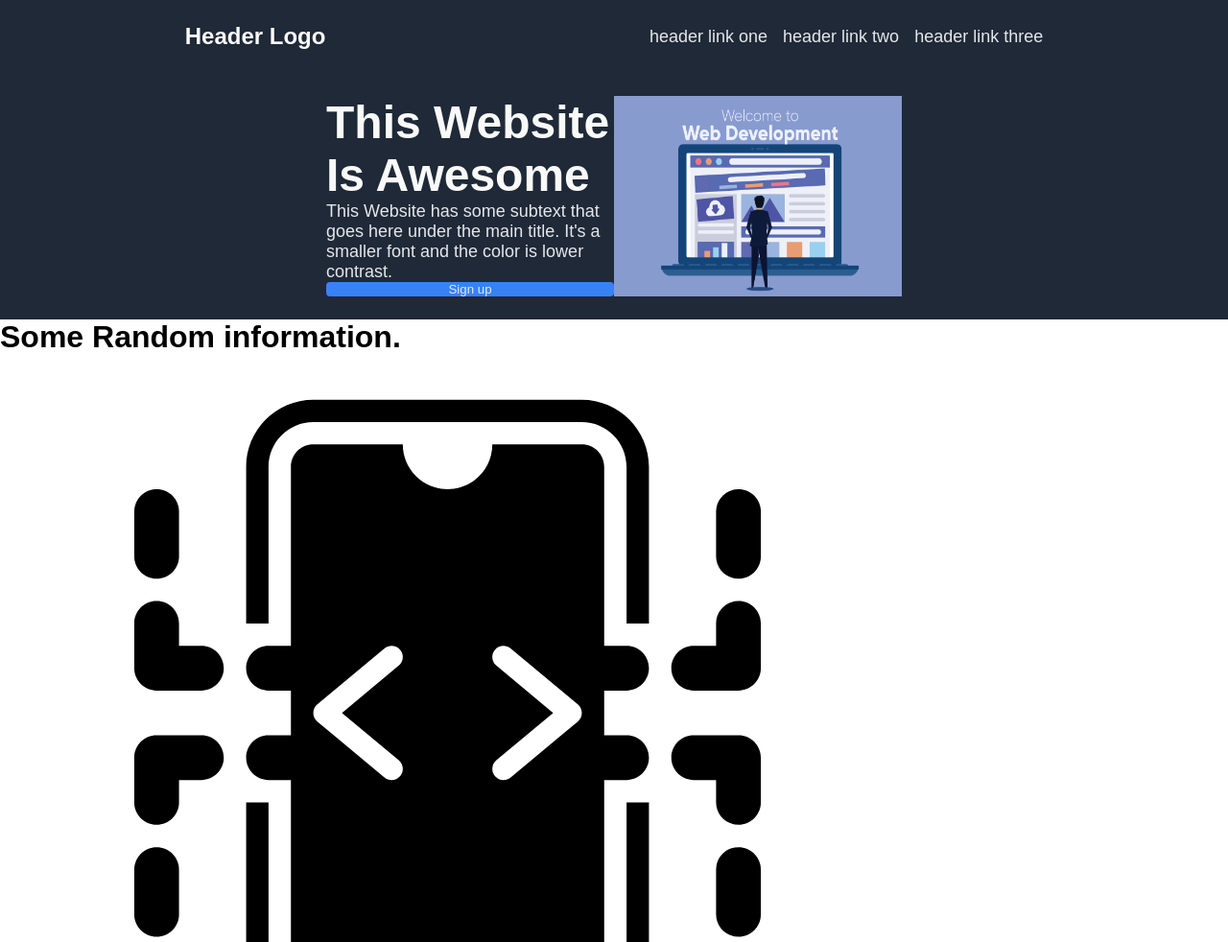
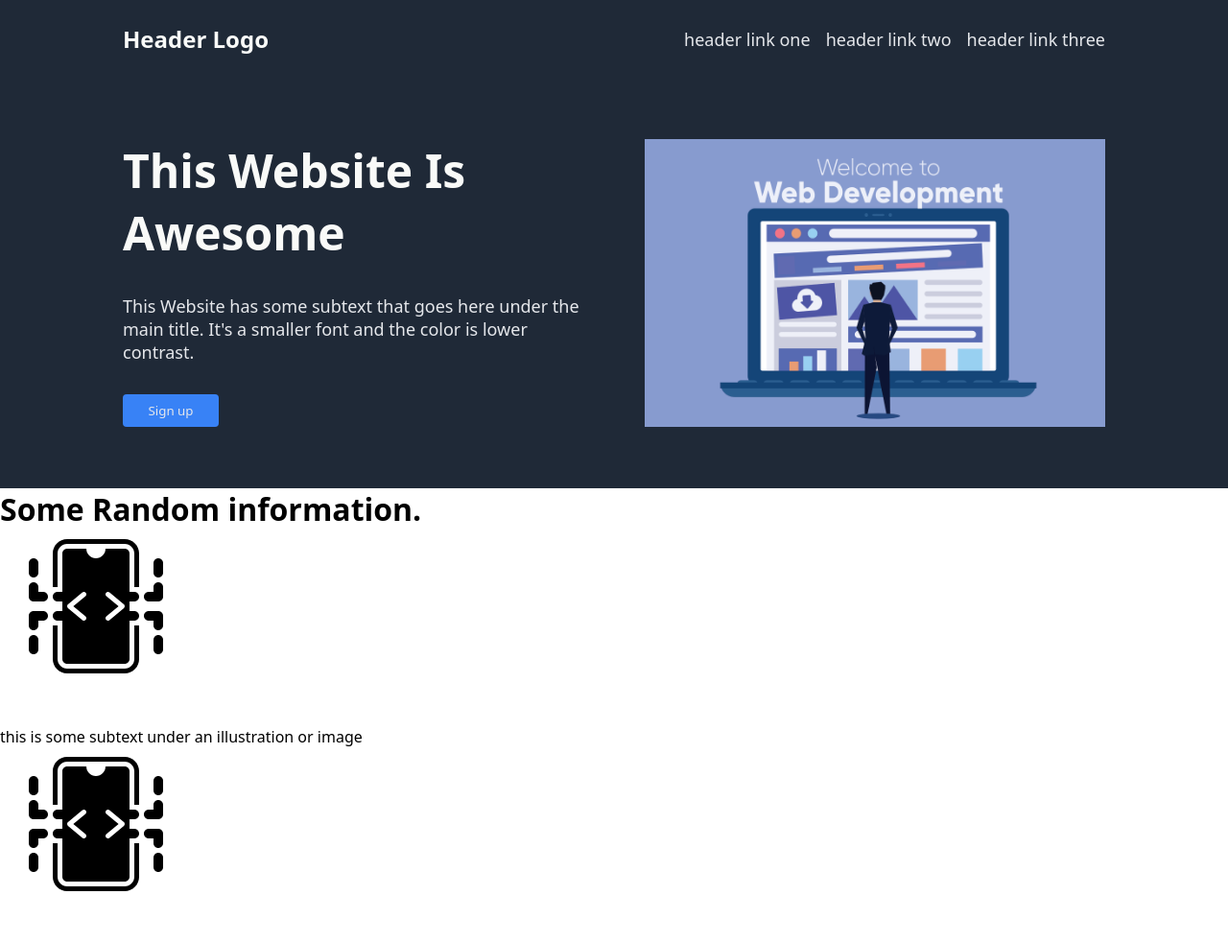
Before and after one commit to TheTechnomancerz/odin-project-landing-page, a plain HTML site: page index.html in a window 1280 px wide. Shown: the top 982 px of the page at 96% size. Drawn offline with Linux system fonts and the light colour scheme.

Commit message:
fix the hero container positioning

```diff
--- a/index.html
+++ b/index.html
@@ -24,24 +24,24 @@
             <p>This Website has some subtext that goes here under the main title. It's a smaller font and the color is lower contrast.</p>
             <button>Sign up</button>
         </div>
-        <img src="/img/13-Things-You-Should-Know-Before-You-Enter-In-Web-Development.png" alt="pic of a web dev">
+        <img class="dev-img" src="/odin-project-landing-page/img/13-Things-You-Should-Know-Before-You-Enter-In-Web-Development.png" alt="pic of a web dev">
     </div>
     <div>
         <h1>Some Random information.</h1>
         <div>
-            <img src="/img/noun-open-source-5131660.svg" alt="dev icon">
+            <img src="/odin-project-landing-page/img/noun-open-source-5131660.svg" alt="dev icon">
             <p>this is some subtext under an illustration or image</p>
         </div>
         <div>
-            <img src="/img/noun-open-source-5131660.svg" alt="dev icon">
+            <img src="/odin-project-landing-page/img/noun-open-source-5131660.svg" alt="dev icon">
             <p>this is some subtext under an illustration or image</p>
         </div>
         <div>
-            <img src="/img/noun-open-source-5131660.svg" alt="dev icon">
+            <img src="/odin-project-landing-page/img/noun-open-source-5131660.svg" alt="dev icon">
             <p>this is some subtext under an illustration or image</p>
         </div>
         <div>
-            <img src="/img/noun-open-source-5131660.svg" alt="dev icon">
+            <img src="/odin-project-landing-page/img/noun-open-source-5131660.svg" alt="dev icon">
             <p>this is some subtext under an illustration or image</p>
         </div>
     </div>
--- a/styles.css
+++ b/styles.css
@@ -1,16 +1,22 @@
 *{
     margin: 0;
-
+    font-family: system-ui, -apple-system, BlinkMacSystemFont, 'Segoe UI', Roboto, Oxygen, Ubuntu, Cantarell, 'Open Sans', 'Helvetica Neue', sans-serif;
+}
+img {
+    width: 200px;
 }
 button{
     border: none;
     padding: 0;
     border-radius: 4px;
+    width: 100px;
+    padding: 8px 16px;
 }
 body{
-    font-family: Arial, Helvetica, sans-serif;
     display: flex;
     flex-direction: column;
+    /* padding-left: 64px;
+    padding-right: 64px; */
 }
 a{
     text-decoration: none;
@@ -19,9 +25,9 @@ a{
 }
 header{
     display:flex;
-    justify-content: space-around;
+    justify-content: space-between;
     background-color: #1F2937;
-    padding: 24px;
+    padding: 24px 128px;
 }
 .logo{
     display: flex;
@@ -41,14 +47,15 @@ ul{
     display: flex;
     background-color: #1F2937;
     justify-content: center;
-    padding: 24px;
-
+    padding: 64px 128px;
+    gap: 64px;
 }
 .hero{
     display: flex;
     flex-direction: column;
-    width: 300px;
-
+    flex: 1;
+    justify-content: center;
+    gap: 32px;
 }
 .hero h1{
     font-size: 48px;
@@ -63,6 +70,7 @@ button{
     background-color: #3882f6;
     color: #e5e7eb;
 }
-.hero-container img{
-    width: 300px;
+.dev-img{
+    /* width: 300px; */
+    flex: 1;
 }
```
